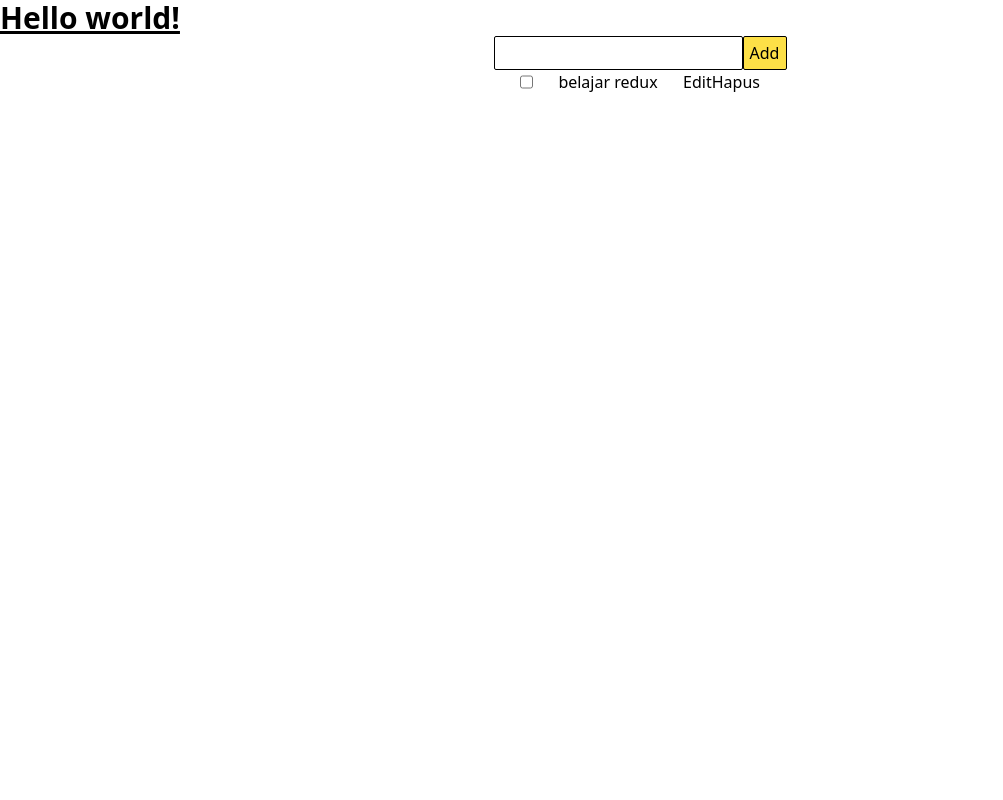
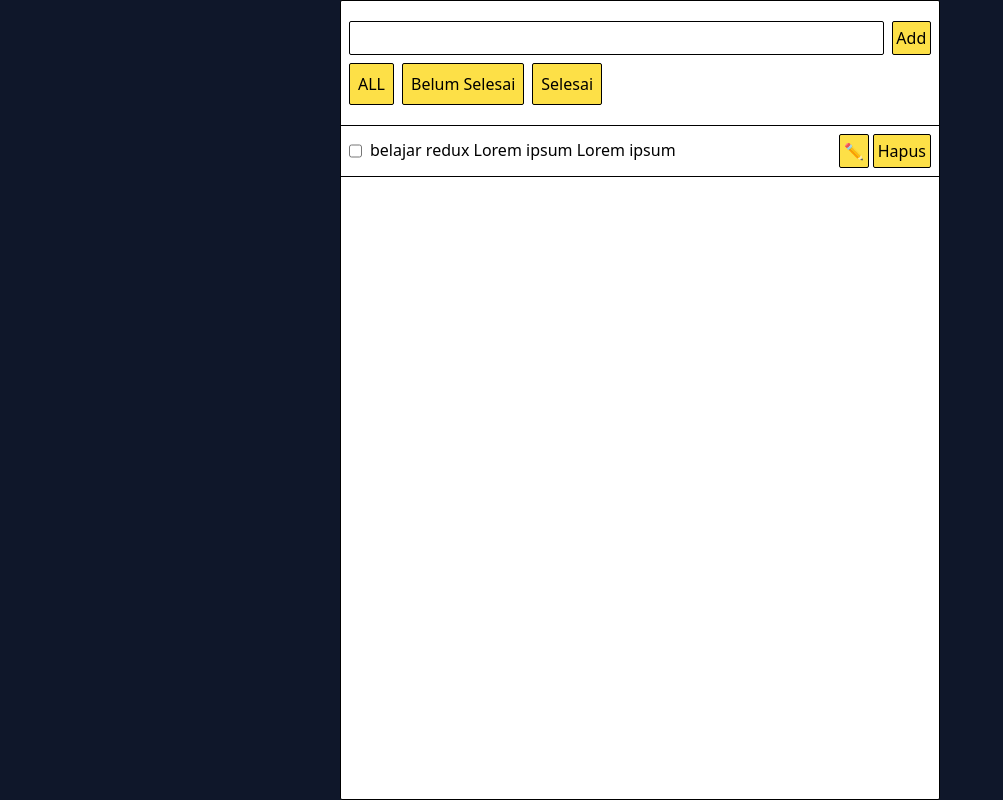
Before and after one commit to farachot/react-Todo, a React (Vite) app: page / in a window 1280 px wide. Shown: the whole page, without its empty margins (0-1003 px from the left). Built offline with nearby package versions, Linux system fonts and the light colour scheme.

Commit message:
tampilan

```diff
--- a/src/App.jsx
+++ b/src/App.jsx
@@ -1,12 +1,19 @@
+import FilterTodo from "./component/FilterTodo";
 import InputTodo from "./component/InputTodo";
 import ListTodo from "./component/ListTodo";
 
 function App() {
   return (
     <>
-      <h1 className="text-3xl font-bold underline">Hello world!</h1>
-      <InputTodo />
-      <ListTodo />
+      <div className="bg-slate-900">
+        <div className="flex justify-center">
+          <div className="border border-solid border-black rounded-sm w-[600px] min-h-screen pt-5 bg-white ">
+            <InputTodo />
+            <FilterTodo />
+            <ListTodo />
+          </div>
+        </div>
+      </div>
     </>
   );
 }
--- /dev/null
+++ b/src/component/FilterTodo.jsx
@@ -0,0 +1,13 @@
+import React from "react";
+
+function FilterTodo() {
+  return (
+    <div className="flex gap-2 mx-2 mt-2">
+      <button className="border border-black rounded-sm bg-yellow-300 hover:bg-yellow-400 text-center p-2">ALL</button>
+      <button className="border border-black rounded-sm bg-yellow-300 hover:bg-yellow-400 text-center p-2">Belum Selesai</button>
+      <button className="border border-black rounded-sm bg-yellow-300 hover:bg-yellow-400 text-center p-2">Selesai</button>
+    </div>
+  );
+}
+
+export default FilterTodo;
--- a/src/component/InputTodo.jsx
+++ b/src/component/InputTodo.jsx
@@ -4,8 +4,8 @@ function InputTodo() {
   return (
     <>
       <div className="flex justify-center">
-        <input type="text" className="border rounded-sm border-black px-2 py-1" />
-        <button className="border border-black rounded-sm bg-yellow-300 hover:bg-yellow-400 text-center w-11">Add</button>
+        <input type="text" className="border rounded-sm border-black px-2 py-1 w-full mx-2" />
+        <button className="border border-black rounded-sm bg-yellow-300 hover:bg-yellow-400 text-center w-11 mr-2">Add</button>
       </div>
     </>
   );
--- a/src/component/ListTodo.jsx
+++ b/src/component/ListTodo.jsx
@@ -3,13 +3,13 @@ import React from "react";
 function ListTodo() {
   return (
     <>
-      <div className="flex justify-center">
-        <div className="flex w-60 justify-between">
-          <input type="checkbox" />
-          <h1>belajar redux</h1>
-          <div className="mr-0">
-            <button>Edit</button>
-            <button>Hapus</button>
+      <div className="flex mt-5 border-y align-middle border-black">
+        <input type="checkbox" className="mx-2" />
+        <div className="flex w-full justify-between">
+          <h1 className="pt-3">belajar redux Lorem ipsum Lorem ipsum</h1>
+          <div className=" flex flex-wrap gap-1 justify-center mx-2 my-2">
+            <button className="border border-black rounded-sm bg-yellow-300 hover:bg-yellow-400 text-center p-1 ">✏️</button>
+            <button className="border border-black rounded-sm bg-yellow-300 hover:bg-yellow-400 text-center p-1 ">Hapus</button>
           </div>
         </div>
       </div>
```
